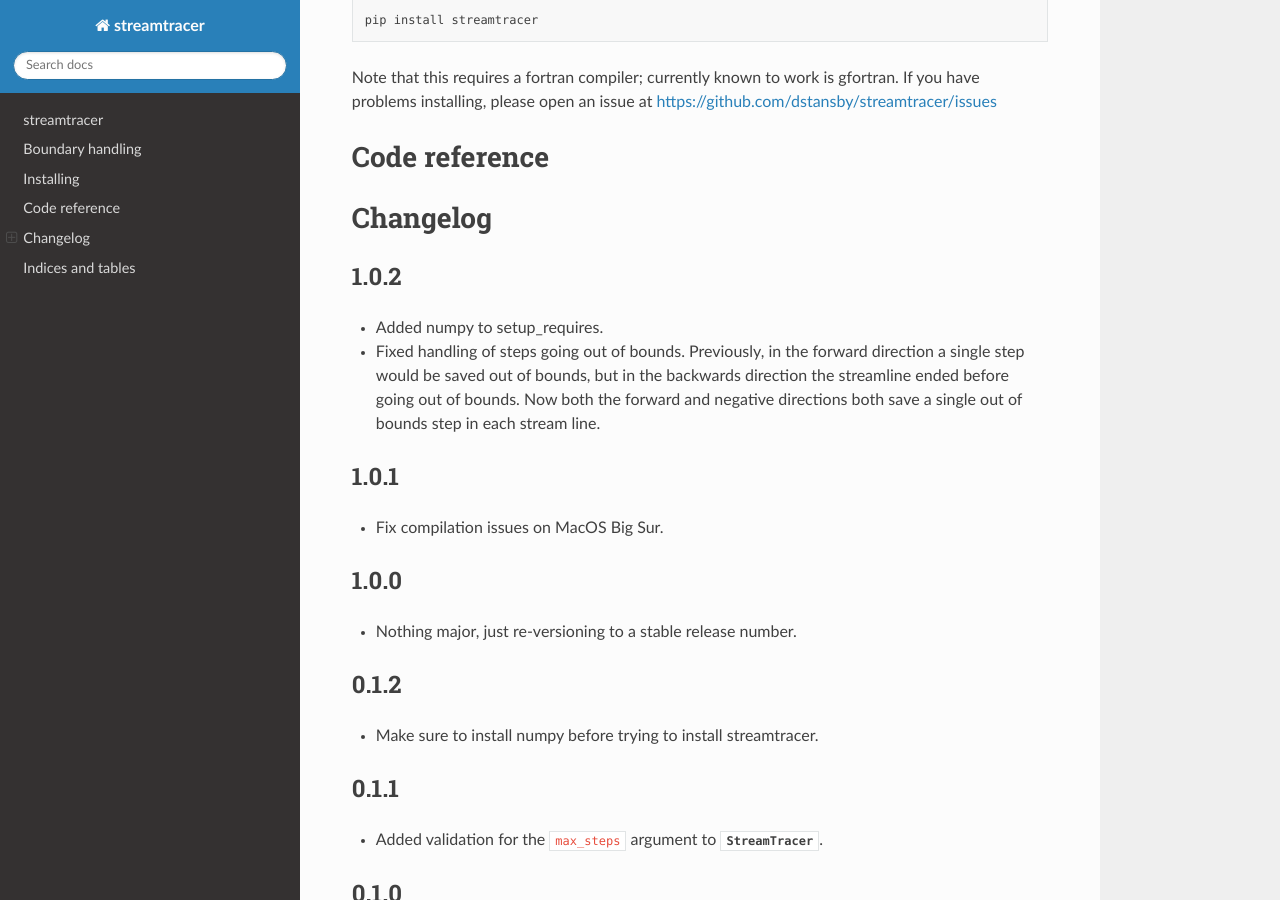
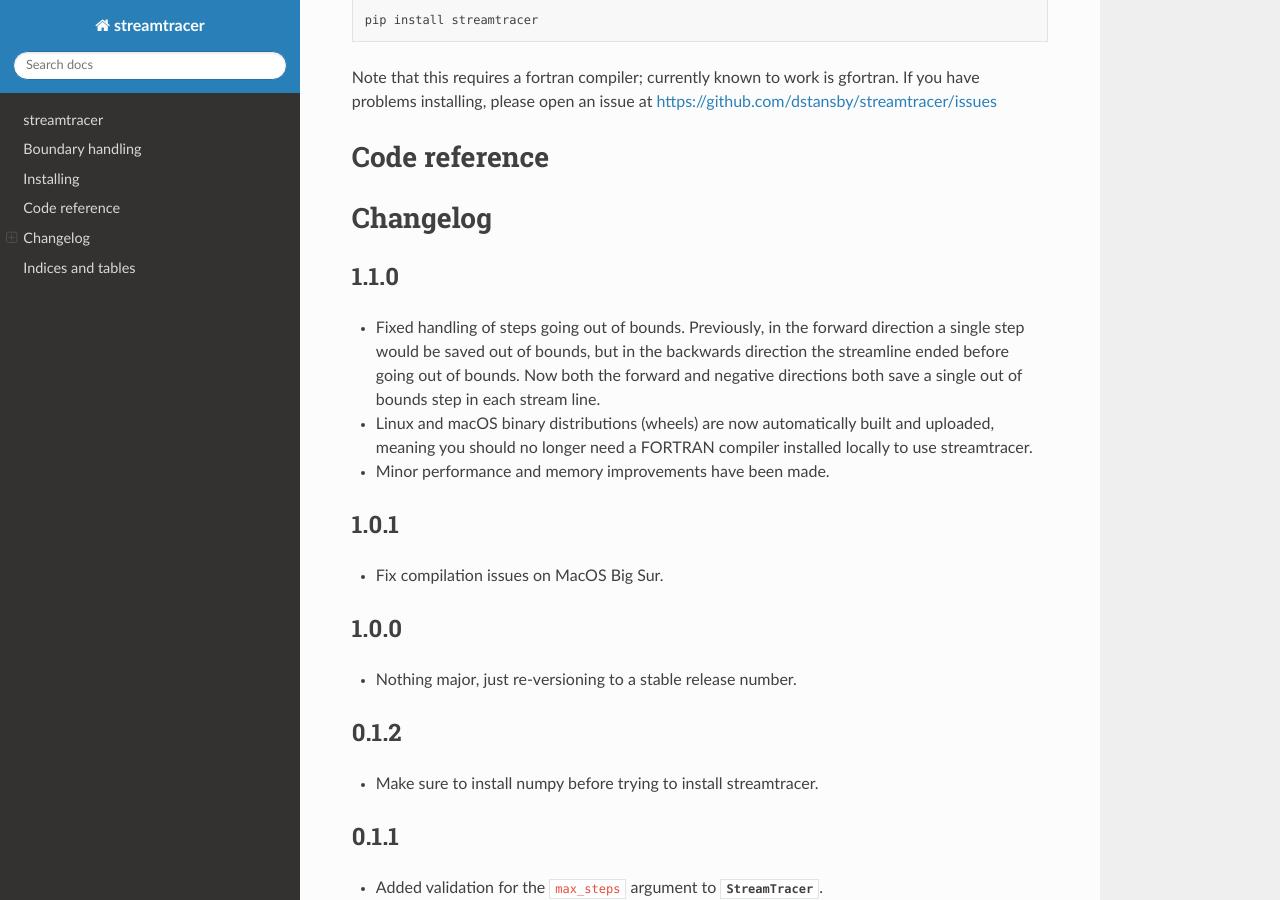
Before and after one commit to sunpy/streamtracer, a Sphinx documentation site: the page built from doc/index.rst, in a window 1280 px wide and 900 px high, scrolled down 954 px. Built offline with Sphinx 7.4.7 and the Read the Docs theme 2.0.0, drawn with Linux system fonts in a browser that asks for light colours; pages that are not in the unit, such as notebooks, are missing from menus.

Commit message:
Update changelog

```diff
--- a/doc/index.rst
+++ b/doc/index.rst
@@ -52,14 +52,17 @@
 Changelog
 =========
 
-1.0.2
+1.1.0
 -----
-- Added numpy to setup_requires.
 - Fixed handling of steps going out of bounds. Previously, in the forward
   direction a single step would be saved out of bounds, but in the backwards
   direction the streamline ended before going out of bounds. Now both the forward
   and negative directions both save a single out of bounds step in each stream
   line.
+- Linux and macOS binary distributions (wheels) are now automatically built and
+  uploaded, meaning you should no longer need a FORTRAN compiler installed
+  locally to use streamtracer.
+- Minor performance and memory improvements have been made.
 
 1.0.1
 -----
--- a/setup.cfg
+++ b/setup.cfg
@@ -8,7 +8,7 @@
 license = GPL v3
 license_file = LICENSE
 platform = any
-version=1.0.2
+version=1.1.0
 
 [options]
 python_requires = >=3.6
```
